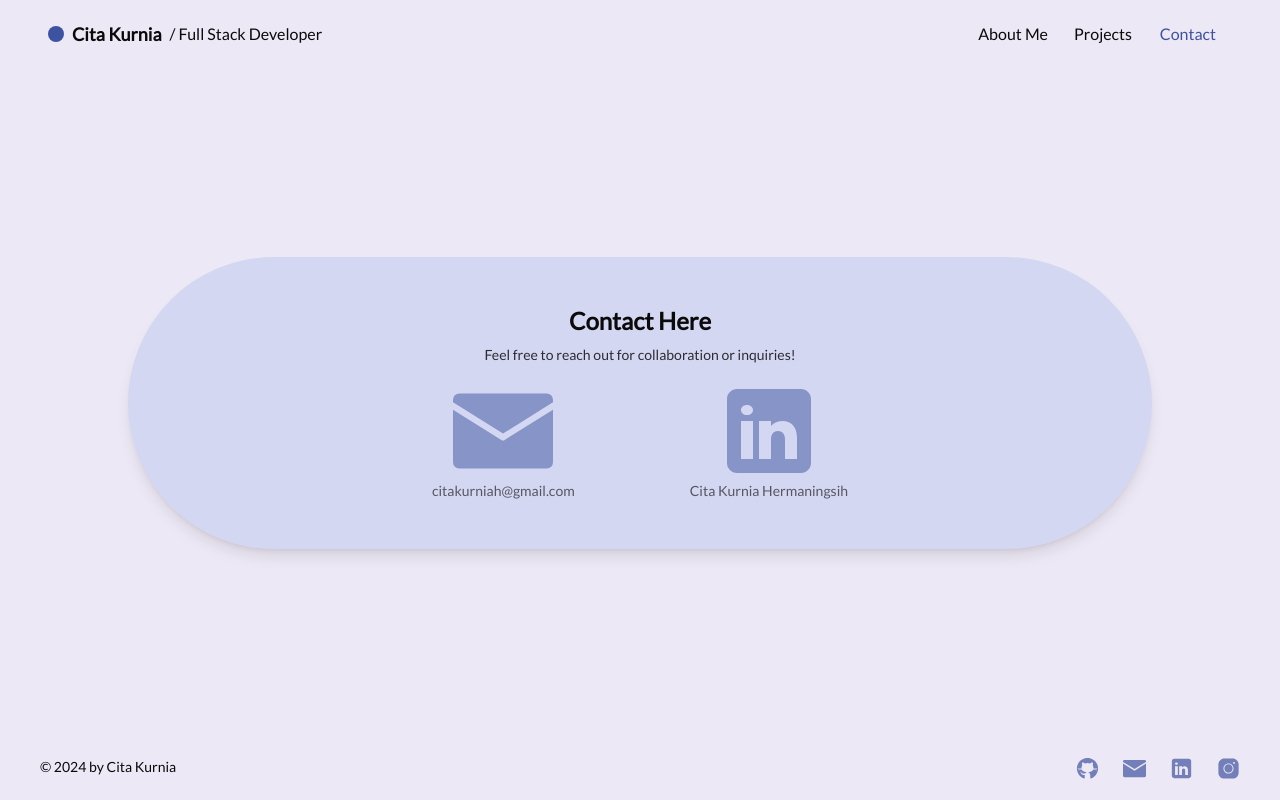
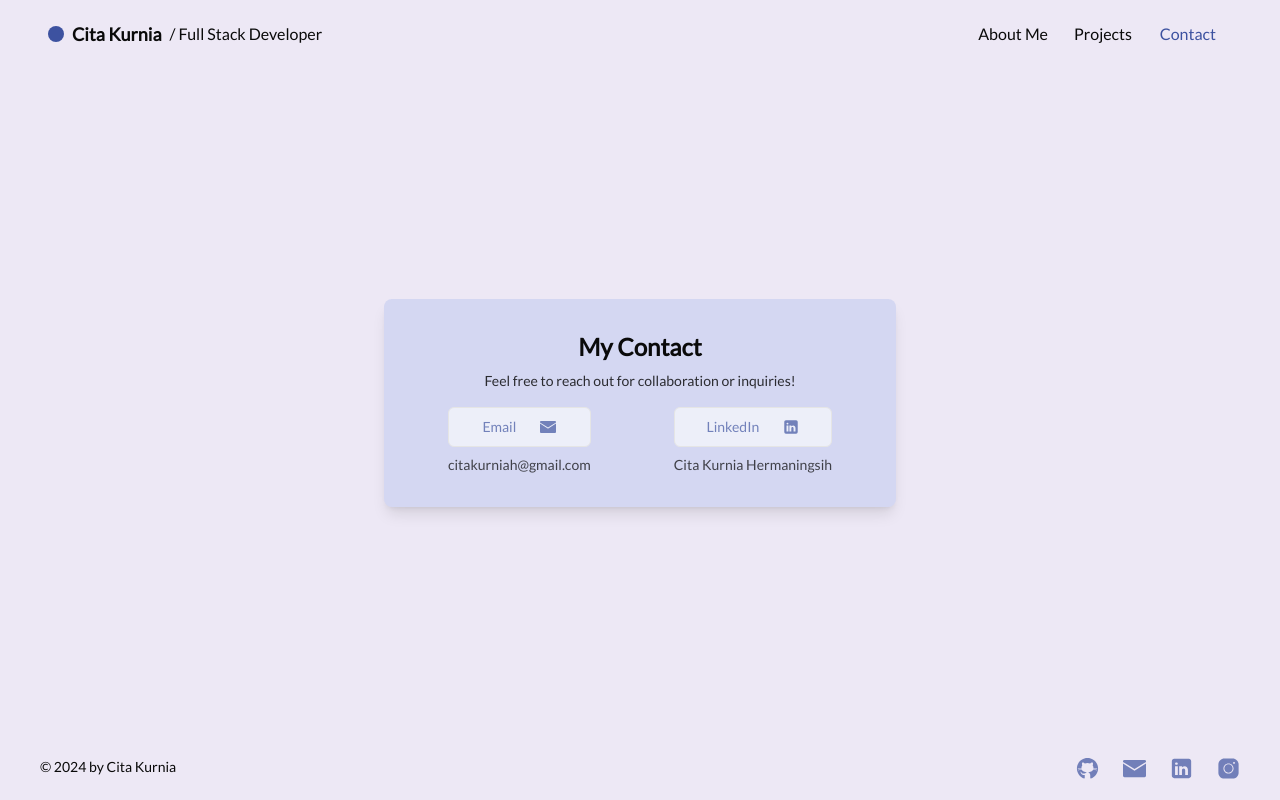
Before and after one commit to citakurnia/portofolio, a Next.js app: page /contact in a window 1280 px wide. Built offline with nearby package versions, Linux system fonts and the light colour scheme.

Commit message:
fix: change overall contact view

```diff
--- a/src/app/view/contact/index.tsx
+++ b/src/app/view/contact/index.tsx
@@ -1,54 +1,69 @@
 import { SvgEmail, SvgLinkedIn } from "@/assets/svg-collection";
+import { Button } from "@/components/ui/button";
 
 export default function ContactView() {
   const svgClassName =
-    "text-primary-deep-blue/50 hover:text-primary-deep-blue/80";
+    "text-primary-deep-blue/70 hover:text-primary-deep-blue/80 flex flex-row gap-4";
   return (
     <>
       <div className="flex flex-col md:flex-row justify-center items-center container mx-auto">
-        <div className="relative z-10 w-[80vw]">
-          <div className="relative w-full p-4 py-8 md:py-12 rounded-lg sm:rounded-full shadow-lg bg-primary-med-blue/20">
+        <div className="relative z-10 w-[70vw] md:w-[60vw] lg:w-[50vw] xl:w-[40vw]">
+          <div className="relative w-full p-4 py-8 rounded-lg shadow-lg bg-primary-med-blue/20">
             <div className="font-semibold text-xl sm:text-2xl text-center">
-              Contact Here
+              My Contact
             </div>
             <p className="text-sm mt-2 text-black/80 text-center">
               Feel free to reach out for collaboration or inquiries!
             </p>
             <div>
-              <div className="flex flex-col space-y-6 sm:space-y-0 sm:flex-row justify-between px-4 sm:px-12 md:px-28 xl:px-72 pt-4">
-                <div className="flex flex-col items-center">
+              <div className="flex flex-col space-y-6 sm:space-y-0 sm:flex-row justify-between px-4 sm:px-12 pt-4">
+                <div className="flex flex-col items-center gap-2">
+                  <Button
+                    variant="outline"
+                    className="w-full flex items-center justify-center space-x-2 bg-white/60"
+                    asChild
+                  >
                     <a
                       aria-label="Send email to Cita Kurnia with gmail"
                       href="https://mail.google.com/mail/?view=cm&to=citakurniah@gmail.com"
                       target="_blank"
                       className={svgClassName}
                     >
+                      <div className="font-medium">Email</div>
                       <SvgEmail
-                      width={100}
-                      height={100}
+                        width={25}
+                        height={25}
                         fill="none"
                         className="hover: fill-current"
                       />
                     </a>
-                  <div className="text-black/60 text-sm">
+                  </Button>
+                  <div className="text-black/70 text-sm">
                     citakurniah@gmail.com
                   </div>
                 </div>
-                <div className="flex flex-col items-center">
+                <div className="flex flex-col items-center gap-2">
+                  <Button
+                    variant="outline"
+                    className="w-full flex items-center justify-center space-x-2 bg-white/60"
+                    asChild
+                  >
                     <a
                       aria-label="Direct to Cita Kurnia's LinkedIn"
-                    href="https://www.linkedin.com/in/cita-kurnia-hermaningsih-004675164/"
+                      href="https://www.linkedin.com/in/citakurnia/"
                       target="_blank"
                       className={svgClassName}
                     >
+                      <div className="font-medium">LinkedIn</div>
                       <SvgLinkedIn
-                      width={100}
-                      height={100}
+                        width={25}
+                        height={25}
                         fill="none"
                         className="hover: fill-current"
                       />
                     </a>
-                  <div className="text-black/60 text-sm">
+                  </Button>
+                  <div className="text-black/70 text-sm">
                     Cita Kurnia Hermaningsih
                   </div>
                 </div>
```
Lines whose indentation alone changed are shown as unchanged.
